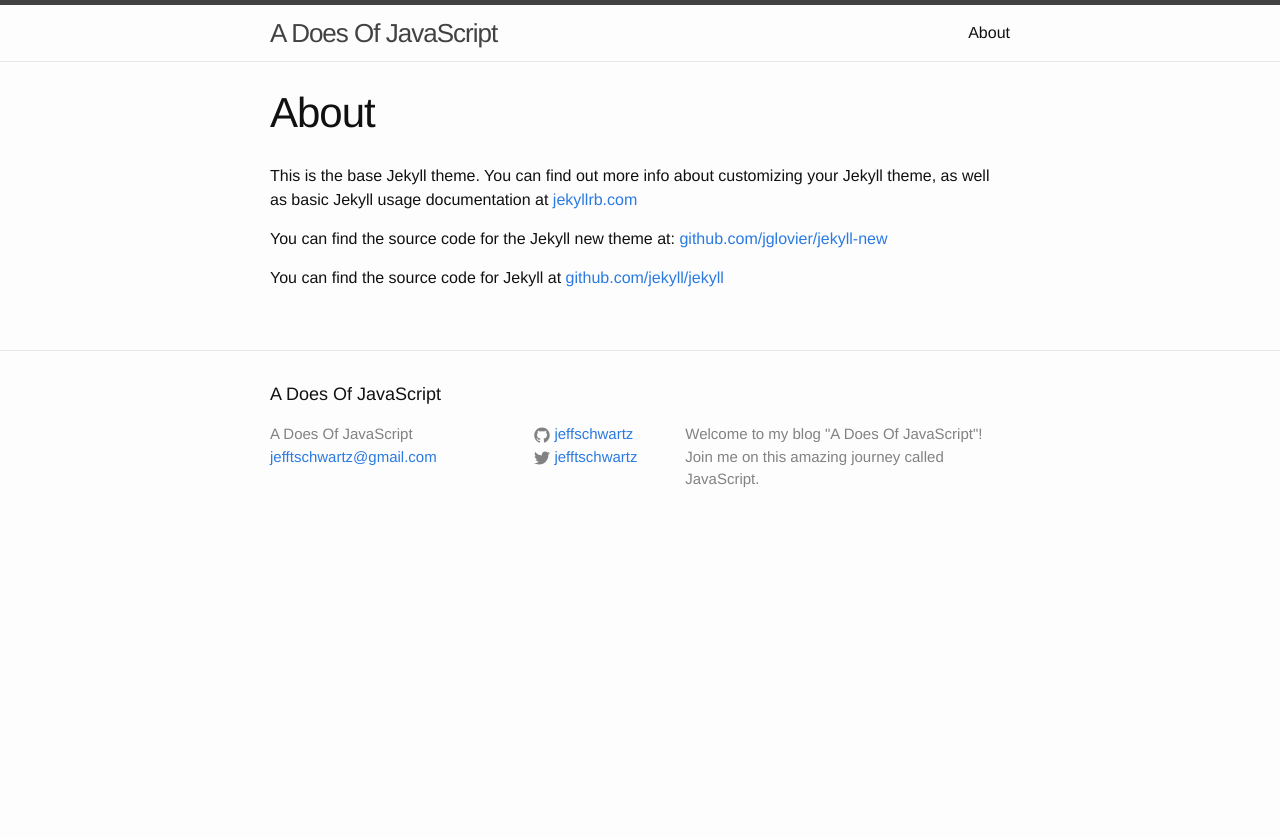
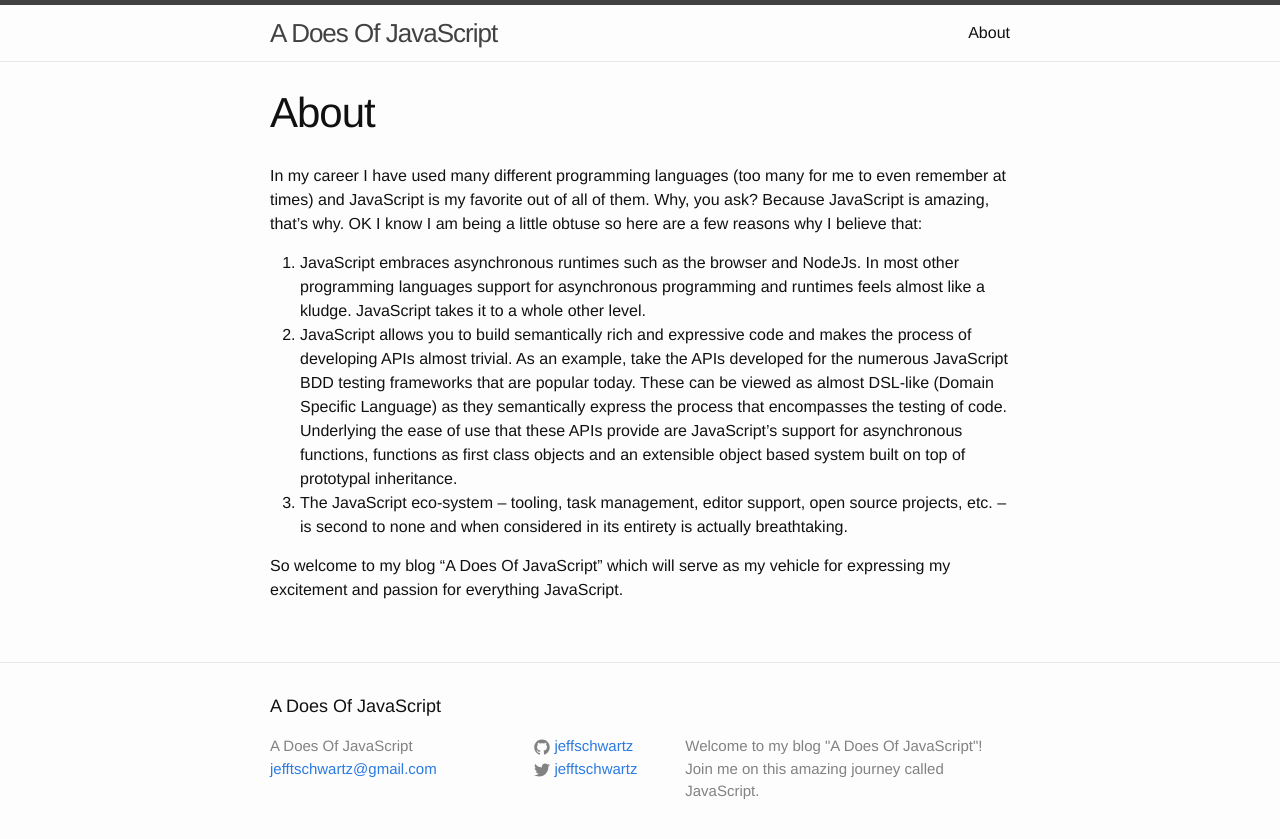
Before and after one commit to jeffschwartz/adoseofjavascript, a Jekyll site: the page built from about.md, in a window 1280 px wide. Shown: the top 839 px of the page. Built offline with Jekyll 4.4.1, drawn with Linux system fonts in a browser that asks for light colours.

Commit message:
Aligning the about page to the blog.

```diff
--- a/about.md
+++ b/about.md
@@ -3,9 +3,10 @@ layout: page
 title: About
 permalink: /about/
 ---
+In my career I have used many different programming languages (too many for me to even remember at times) and JavaScript is my favorite out of all of them. Why, you ask? Because JavaScript is amazing, that's why. OK I know I am being a little obtuse so here are a few reasons why I believe that:
 
-This is the base Jekyll theme. You can find out more info about customizing your Jekyll theme, as well as basic Jekyll usage documentation at [jekyllrb.com](http://jekyllrb.com/)
+1. JavaScript embraces asynchronous runtimes such as the browser and NodeJs. In most other programming languages support for asynchronous programming and runtimes feels almost like a kludge. JavaScript takes it to a whole other level.
+2. JavaScript allows you to build semantically rich and expressive code and makes the process of developing APIs almost trivial. As an example, take the APIs developed for the numerous JavaScript BDD testing frameworks that are popular today. These can be viewed as almost DSL-like (Domain Specific Language) as they semantically express the process that encompasses the testing of code. Underlying the ease of use that these APIs provide are JavaScript's support for asynchronous functions, functions as first class objects and an extensible object based system built on top of prototypal inheritance.
+3. The JavaScript eco-system -- tooling, task management, editor support, open source projects, etc. -- is second to none and when considered in its entirety is actually breathtaking.
 
-You can find the source code for the Jekyll new theme at: [github.com/jglovier/jekyll-new](https://github.com/jglovier/jekyll-new)
-
-You can find the source code for Jekyll at [github.com/jekyll/jekyll](https://github.com/jekyll/jekyll)
+So welcome to my blog "A Does Of JavaScript" which will serve as my vehicle for expressing my excitement and passion for everything JavaScript.
```
